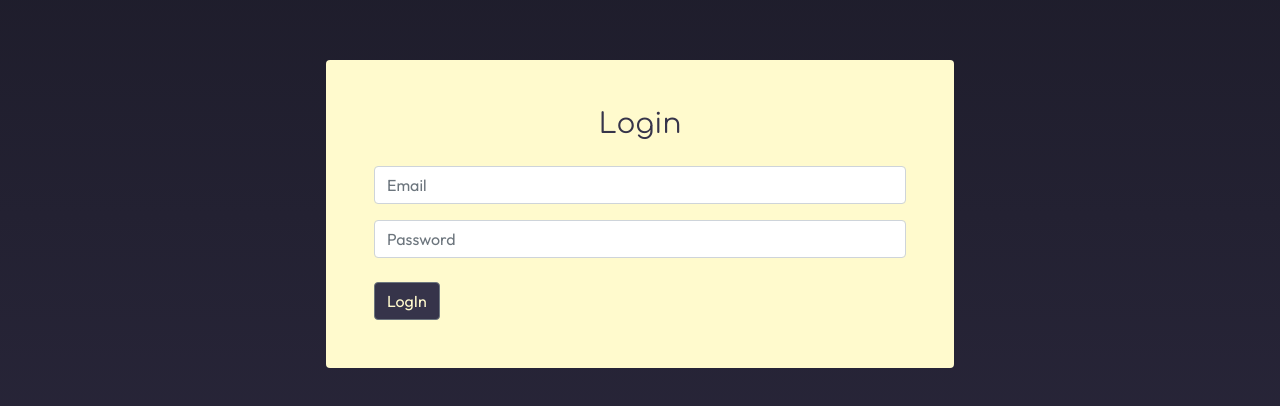
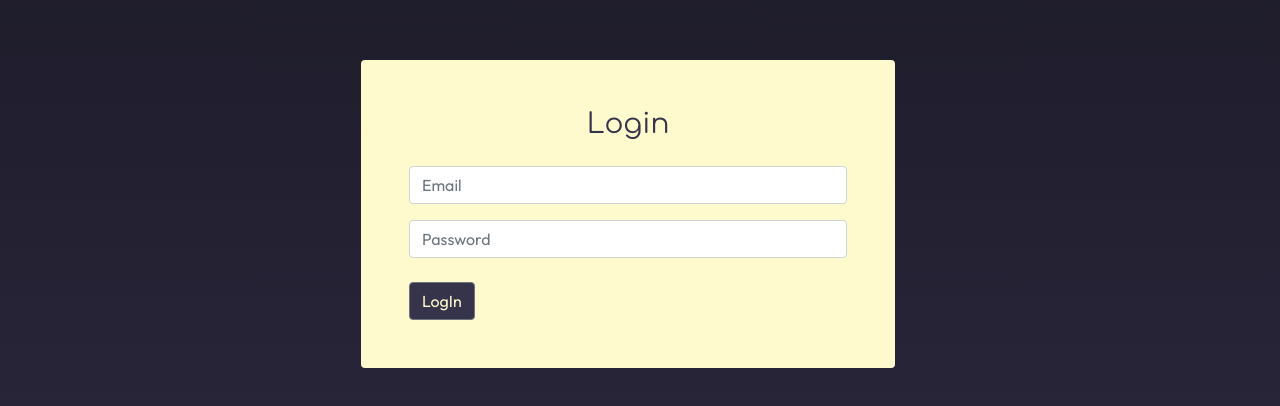
Before and after one commit to grasielarosa/ada-final-pw, a React (Create React App) app: page /login in a window 1280 px wide. Shown: the part 186-592 px from the top of the page. Built offline with nearby package versions, Linux system fonts and the light colour scheme; no server answers; a web font is replaced by a local one.

Commit message:
layout wrapper structure

```diff
--- a/src/components/commons/Container/index.tsx
+++ b/src/components/commons/Container/index.tsx
@@ -7,7 +7,6 @@ type Props = {
 
 const ContainerStyle: FC<Props> = ({ children, title }) => {
   return (
-    <main className="row align-items-center h-100 ">
     <div className="col-sm-12 mx-auto w-50 ">
       <div className="h-100 justify-content-center">
         <Container className="bg-secondary p-5 rounded">
@@ -16,7 +15,6 @@ const ContainerStyle: FC<Props> = ({ children, title }) => {
         </Container>
       </div>
     </div>
-    </main>
   );
 };
 
--- a/src/components/index.ts
+++ b/src/components/index.ts
@@ -1,3 +1,3 @@
 export { Container } from './commons';
 export { SignUp, Login } from './forms';
-export { Header, Footer } from './layout';
+export { Header, Footer, Wrapper } from './layout';
--- a/src/components/layout/Footer/index.tsx
+++ b/src/components/layout/Footer/index.tsx
@@ -4,10 +4,10 @@ import { Col, Row } from 'reactstrap';
 
 const Footer = () => {
   return (
-    <footer>
+    <footer className="align-self-end">
       <Row>
-        <Col className="align-items-end">
-          <p className="text-secondary text-center">
+        <Col className="">
+          <p className="text-secondary text-center fw-light">
             developed by{' '}
             <Link
               className="text-secondary text-decoration-none"
--- a/src/components/layout/Header/index.tsx
+++ b/src/components/layout/Header/index.tsx
@@ -16,7 +16,7 @@ const Header = () => {
   const toggle = () => setIsOpen(!isOpen);
 
   return (
-    <header>
+    <header className="align-self-start">
       <Navbar fade expand="md" className="mx-4">
         <NavbarBrand className="text-secondary">CinemAda</NavbarBrand>
         <NavbarToggler className="me-2" onClick={toggle} />
--- /dev/null
+++ b/src/components/layout/Wrapper/index.tsx
@@ -0,0 +1,23 @@
+import React, { FC } from 'react';
+import { Container, Row } from 'reactstrap';
+import { Footer } from '../Footer';
+import { Header } from '../Header';
+
+type Props = {
+  hideHeader?: boolean;
+  hideFooter?: boolean;
+};
+
+const Wrapper: FC<Props> = ({ children, hideFooter, hideHeader }) => {
+  return (
+    <Container className="h-100">
+      <Row className="h-100">
+        {!hideHeader && <Header />}
+        <main className="row align-self-center">{children}</main>
+        {!hideFooter && <Footer />}
+      </Row>
+    </Container>
+  );
+};
+
+export { Wrapper };
--- a/src/components/layout/index.ts
+++ b/src/components/layout/index.ts
@@ -1,2 +1,3 @@
+export { Footer } from './Footer';
 export { Header } from './Header';
-export { Footer } from './Footer';
+export { Wrapper } from './Wrapper';
--- a/src/pages/Detail/index.tsx
+++ b/src/pages/Detail/index.tsx
@@ -1,7 +1,8 @@
 import React from 'react';
+import { Wrapper } from '../../components';
 
 const Detail = () => {
-  return <div>Detail</div>;
+  return <Wrapper />;
 };
 
 export { Detail };
--- a/src/pages/Login/index.tsx
+++ b/src/pages/Login/index.tsx
@@ -1,12 +1,14 @@
 import React, { FC } from 'react';
 
-import { Container, Login as LoginForm } from '../../components';
+import { Container, Login as LoginForm, Wrapper } from '../../components';
 
 const Login: FC = () => {
   return (
-    <Container title="Login">
-      <LoginForm />
-    </Container>
+    <Wrapper hideHeader hideFooter>
+      <Container title="Login">
+        <LoginForm />
+      </Container>
+    </Wrapper>
   );
 };
 
--- a/src/pages/SignUP/index.tsx
+++ b/src/pages/SignUP/index.tsx
@@ -1,11 +1,13 @@
 import React, { FC } from 'react';
-import { SignUp as SignUpForm, Container } from '../../components';
+import { SignUp as SignUpForm, Container, Wrapper } from '../../components';
 
 const SignUp: FC = () => {
   return (
-    <Container title="SignUp Cinemada">
-      <SignUpForm />
-    </Container>
+    <Wrapper hideHeader>
+      <Container title="SignUp Cinemada">
+        <SignUpForm />
+      </Container>
+    </Wrapper>
   );
 };
 
```
Lines whose indentation alone changed are shown as unchanged.
